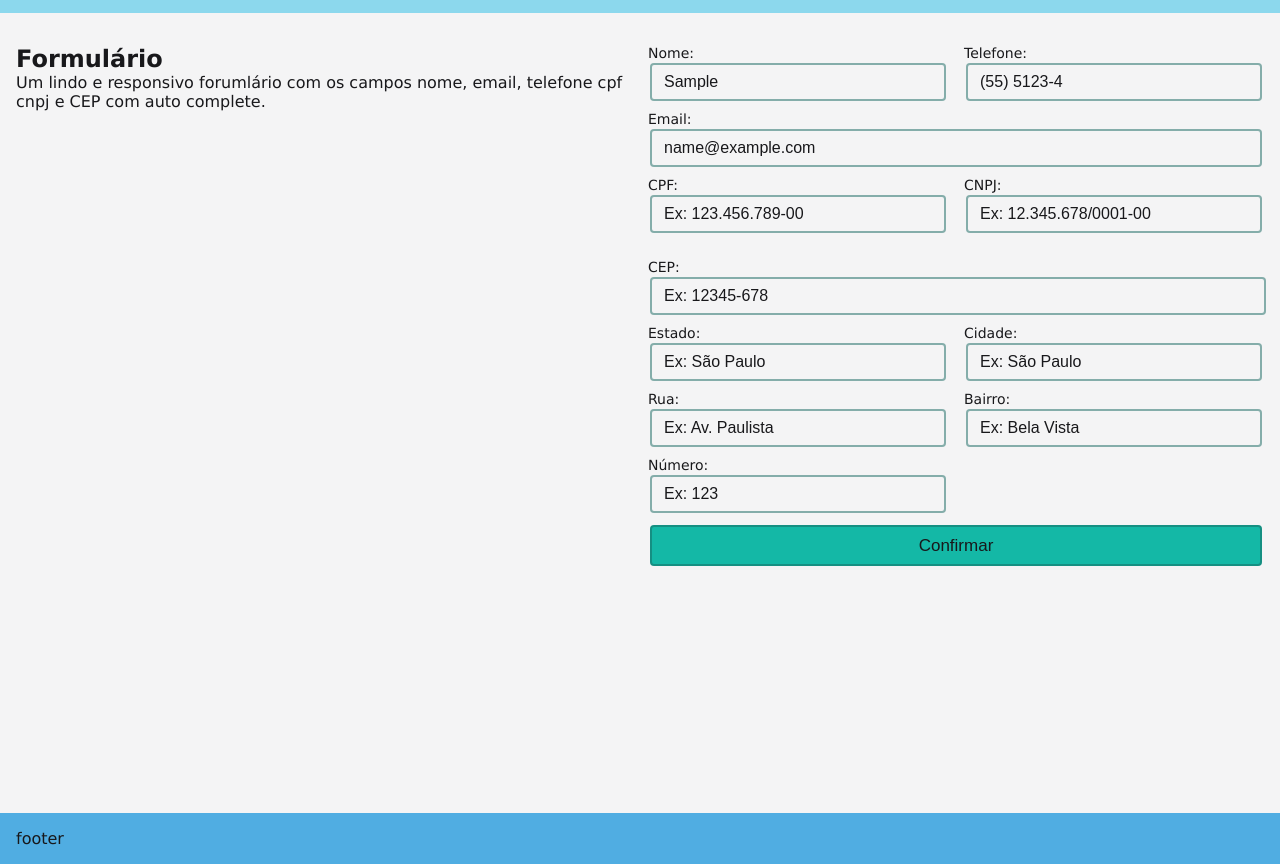
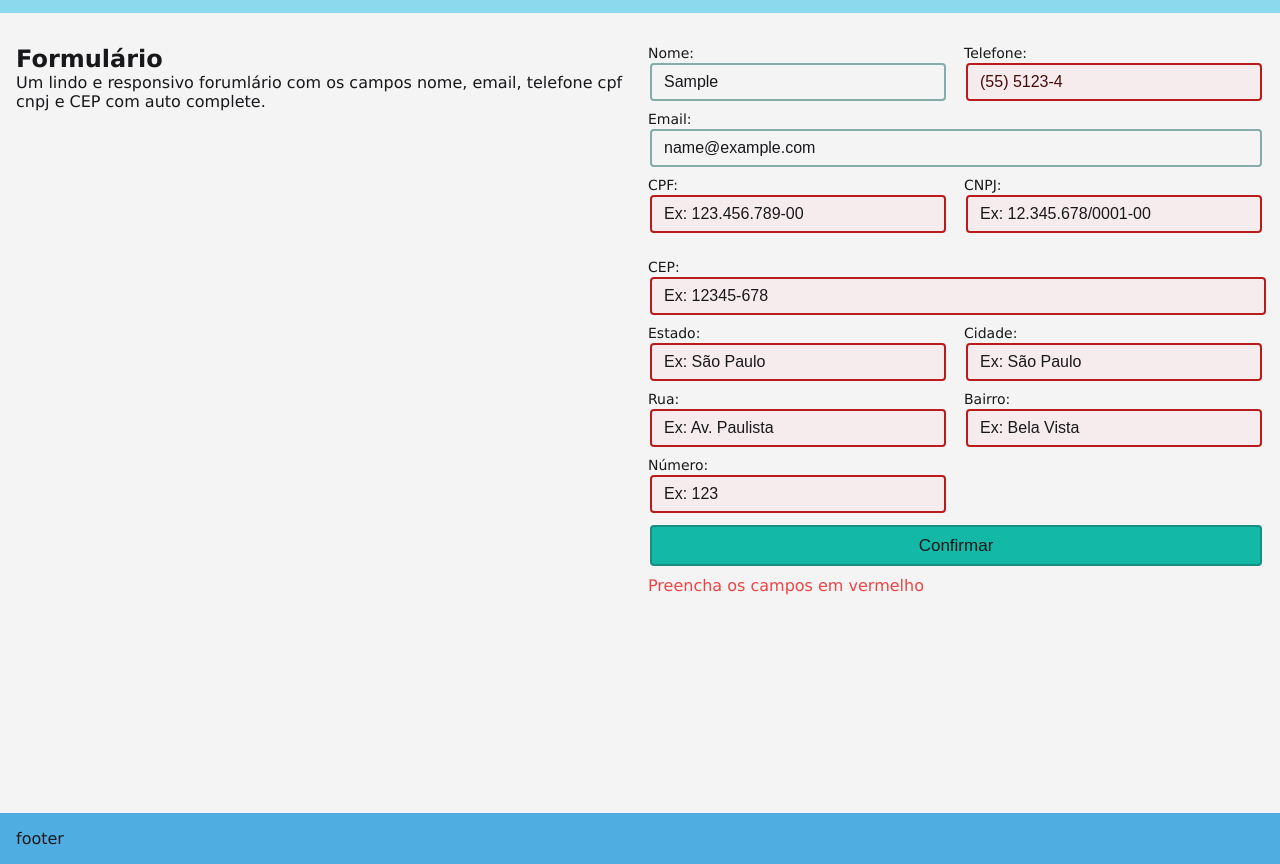
Before and after one commit to BrunoPanizzi/desafio_iboti, a plain HTML site: page index.html in a window 1280 px wide. Both pictures are taken after typing "Sample", "5551234", "name@example.com", "Sample", "Sample", "Sample" into the empty fields and a click on the button "Confirmar". Shown: the part 57-921 px from the top of the page. Drawn offline with Linux system fonts and the light colour scheme.

Commit message:
added whole form validation

```diff
--- a/index.html
+++ b/index.html
@@ -44,7 +44,7 @@
         </p>
       </div>
 
-      <form id="main-form">
+      <form novalidate id="main-form">
         <label for="name"
           >Nome:
           <input
@@ -165,6 +165,8 @@
         </label>
 
         <button type="submit">Confirmar</button>
+        <span class="form-error"></span>
+        <span class="form-message"></span>
       </form>
     </section>
 
--- a/index.js
+++ b/index.js
@@ -34,6 +34,7 @@ class InputField {
     }
 
     this.onInput(() => this.removeErrors());
+    this.validator = (value) => value.length > 0;
   }
 
   setError(message) {
@@ -62,6 +63,17 @@ class InputField {
 
   onInput(fn) {
     this.input.addEventListener("input", fn);
+  }
+
+  // returns the value of the input if it's valid based on validator
+  // validator can be set like `input.validator = (value) => value.length > 5`
+  // default validator checks for empty string
+  valueOrError(error) {
+    if (!this.validator(this.value)) {
+      this.setError(error);
+      return null;
+    }
+    return this.value;
   }
 
   valueOrThrow(config) {
@@ -110,6 +122,13 @@ const inputs = inputNames.reduce((acc, curr) => {
   acc[curr] = new InputField(curr);
   return acc;
 }, {});
+inputs.email.validator = (email) => /^[^\s@]+@[^\s@]+\.[^\s@]+$/.test(email);
+inputs.phone.validator = (phone) => /^\(\d{2}\) \d{4,5}-\d{4}$/.test(phone);
+inputs.cpf.validator = (cpf) => /^\d{3}\.\d{3}\.\d{3}-\d{2}$/.test(cpf);
+inputs.cnpj.validator = (cnpj) =>
+  /^\d{2}\.\d{3}\.\d{3}\/\d{4}-\d{2}$/.test(cnpj);
+inputs.cep.validator = (cep) => /^\d{5}-\d{3}$/.test(cep);
+inputs.number.validator = (number) => Number(number) > 0;
 
 const testCep = (cep) => {
   return /^[0-9]{5}-[0-9]{3}$/.test(cep);
@@ -210,5 +229,26 @@ inputs.cnpj.onInput(() => {
 form.addEventListener("submit", (e) => {
   e.preventDefault();
 
-  const name = inputs.name.valueOrThrow({ message: "Preencha o nome" });
+  let errors = false;
+  let fields = inputNames.reduce((acc, curr) => {
+    const value = inputs[curr].valueOrError("");
+    if (value === null) errors = true;
+    acc[curr] = value;
+    return acc;
+  }, {});
+
+  if (errors) {
+    const formError = form.querySelector(".form-error");
+    formError.textContent = "Preencha os campos em vermelho";
+
+    return;
+  }
+
+  alert(JSON.stringify(fields));
 });
+
+form.addEventListener("input", () => {
+  const formError = form.querySelector(".form-error");
+
+  formError.textContent = "";
+});
--- a/style.css
+++ b/style.css
@@ -184,6 +184,10 @@ section {
   font-size: 17px;
 }
 
+#section2 > form > .form-error {
+  color: var(--color-red-500);
+}
+
 #cep-wrapper {
   position: relative;
 }
```
